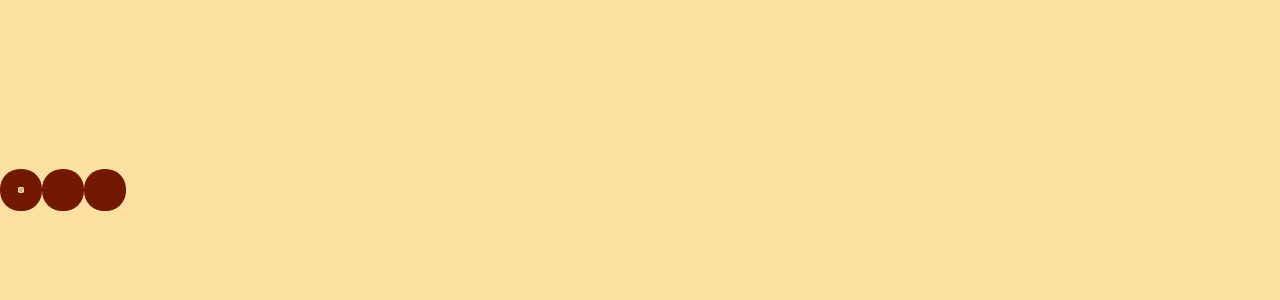
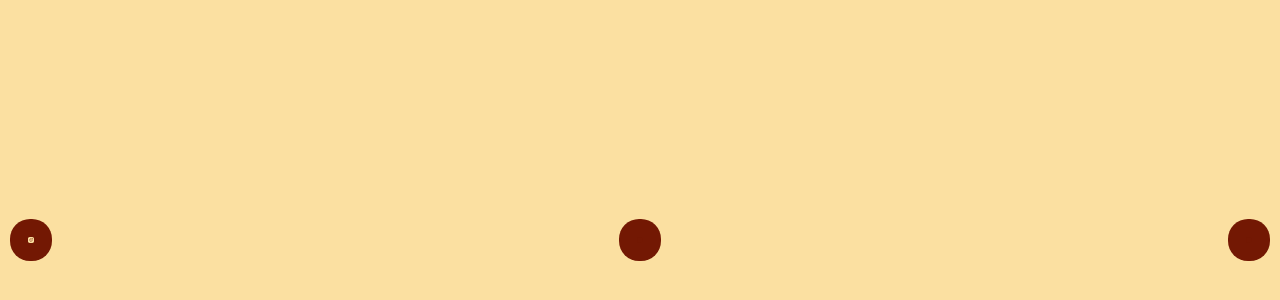
Before and after one commit to citi-onboarding/karua-landing-page, a React (Create React App) app in the folder client/: page / in a window 1280 px wide. Shown: the part 210-510 px from the top of the page. Built offline with nearby package versions, Linux system fonts and the light colour scheme.

Commit message:
Espaço entre as "bolinhas" e altura

```diff
--- a/client/src/pages/components/socialMedia/style.ts
+++ b/client/src/pages/components/socialMedia/style.ts
@@ -2,7 +2,9 @@ import styled from "styled-components";
 
 export const FooterContainer = styled.div`
     display: flex;
-
+    justify-content: space-between;
+    margin: 0 10px;
+    margin-top: 100px
 `;
 
 export const SocialMediaContainer = styled.div`
```
